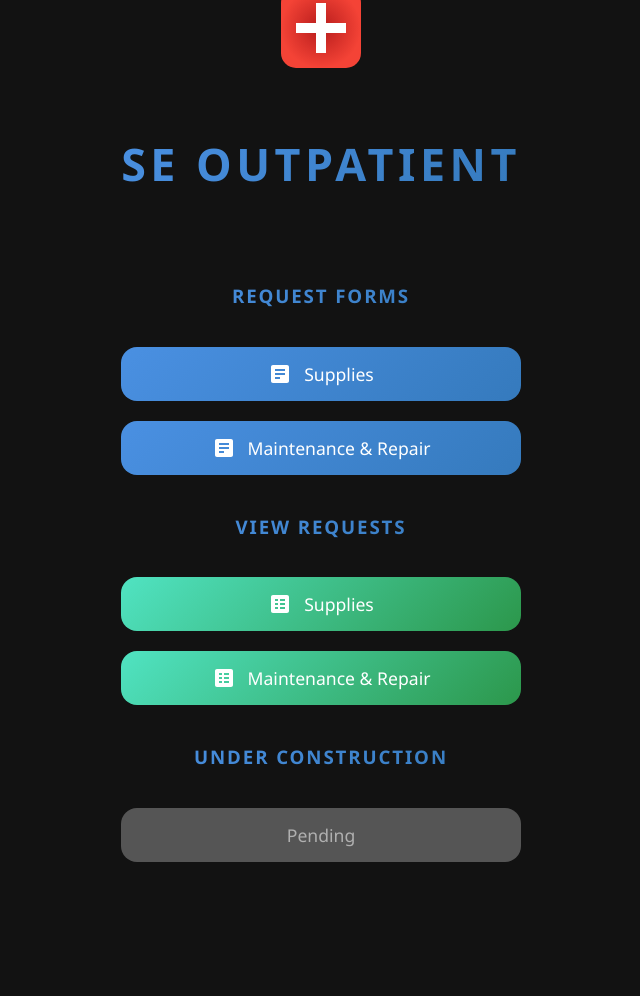
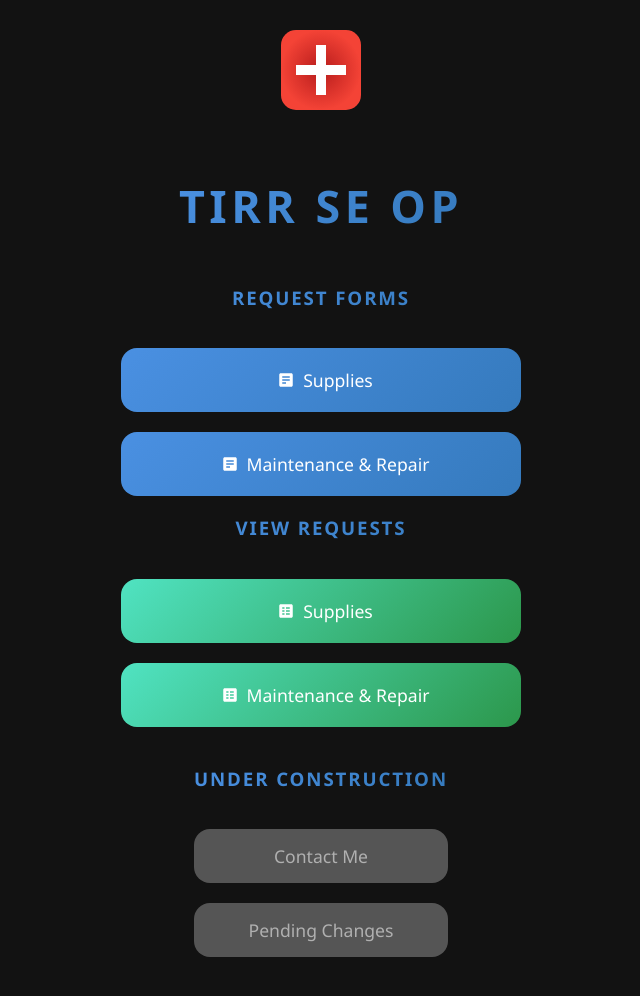
Before and after one commit to sandboxWorkspace/will, a plain HTML site: page index.html in a window 1280 px wide. Shown: the whole page, without its empty margins (319-959 px from the left). Before the commit the page ends 862 px from the top, so only its background shows below. Drawn offline with Linux system fonts and the light colour scheme.

Commit message:
UI overhaul and new pending workspace index

```diff
--- a/index.html
+++ b/index.html
@@ -3,7 +3,7 @@
 <head>
     <meta charset="UTF-8">
     <meta name="viewport" content="width=device-width, initial-scale=1.0">
-    <title>Will_Draft</title>
+    <title>Will_QRCode</title>
     <link rel="stylesheet" href="styles.css">
     <link rel="icon" href="favicon.svg" type="image/svg+xml">
 </head>
@@ -12,7 +12,7 @@
         <a href="index.html">
             <img src="logo.svg" alt="Primary Logo" class="logo">
         </a>
-        <h1>SE Outpatient</h1>
+        <h1>TIRR SE OP</h1>
     </header>
     <div class="button-container">
         <h3>Request Forms</h3>
@@ -24,7 +24,9 @@
             <img src="formicon.svg" alt="Form Icon" class="icon">
             Maintenance & Repair
         </a>
+    </div>
 
+    <div class="button-container">
         <h3>View Requests</h3>
         <a href="https://docs.google.com/spreadsheets/d/e/2PACX-1vQNeZwa76RZerOeXpwjlddv7WwyDiR1D74bXeej2WfE6TPvcokSVHU9FtxUvzP7KaAT1s1wlCZ7Jc0K/pubhtml" class="button spreadsheet-button">
             <img src="sheeticon.svg" alt="Spreadsheet Icon" class="icon">
@@ -34,12 +36,6 @@
             <img src="sheeticon.svg" alt="Spreadsheet Icon" class="icon">
             Maintenance & Repair
         </a>
-
-        <h3>Under Construction</h3>
-        <a href="pending.html" class="button pending-button">
-            <!-- <img src="sheeticon.svg" alt="Spreadsheet Icon" class="icon"> -->
-            Pending
-        </a>
     </div>
 
     <script src="https://www.gstatic.com/firebasejs/9.0.0/firebase-app.js"></script>
@@ -47,4 +43,20 @@
     <script src="scripts.js"></script>
 
 </body>
+
+<div>
+    <footer>
+            <div class="button-container">
+                <h3>Under Construction</h3>
+                <a href="mailto:Wilbert.Liu@memorialhermann.org" class="button pending-button">
+                    Contact Me
+                </a>
+
+                <a href="pending.html" class="button pending-button">
+                    <!-- <img src="sheeticon.svg" alt="Spreadsheet Icon" class="icon"> -->
+                    Pending Changes
+                </a>
+            </div>
+    </footer>
+</div>
 </html>
--- a/styles.css
+++ b/styles.css
@@ -1,22 +1,22 @@
-/* Base styles */
 body {
     display: flex;
     justify-content: center;
     align-items: center;
     flex-direction: column;
-    height: 100vh;
-    margin: 0;
+    min-height: 100vh;
+    margin: 0 auto;
     font-family: 'Segoe UI', Tahoma, Geneva, Verdana, sans-serif;
     background-color: #121212; /* Very dark grey background */
     color: #e0e0e0; /* Slight white/tan text color */
     padding: 20px; /* Add padding for mobile view */
+    overflow-x: hidden; /* Prevent horizontal scrolling */
 }
 
 header {
     display: flex;
+    justify-content: center;
     flex-direction: column;
     align-items: center;
-    margin-bottom: 40px;
 }
 
 .logo {
@@ -87,17 +87,18 @@ h3 {
 .pending-button {
     background: #555; /* Grey background for pending button */
     color: #b0b0b0; /* Light grey text color */
-    /*cursor: not-allowed; Indicate that the button is not clickable */
+    /*cursor: not-allowed; /* Indicate that the button is not clickable */
 }
 
 .button .icon {
-    margin-right: 12px;
-    width: 24px;
-    height: 24px;
+    margin: 8px;
+    width: 18px;
+    height: 18px;
+    display: inline-block; /* Ensure the icon is treated as an inline element */
 }
 
 /* Media queries */
-@media (max-width: 768px) {
+@media (max-width: 780px) {
     .button-container {
         max-width: 100%;
         padding: 0 20px;
@@ -120,7 +121,7 @@ h3 {
 
     .button {
         padding: 10px 15px;
-        border-radius: 24px; /* More rounded button corners for small screens */
+        border-radius: 28px; /* More rounded button corners for small screens */
     }
 
     .button .icon {
@@ -129,6 +130,29 @@ h3 {
     }
 
     body {
-        padding: 30px; /* Increase padding for small screens */
+        padding: 20px; /* Increase padding for small screens */
     }
+
+    header {
+        padding: 20px; /* Increase padding for small screens */
+    }
+
 }
+
+footer {
+    display: flex;
+    justify-content: center;
+    flex-direction: column;
+    align-items: center;
+    padding: 20px; /* Add padding for spacing */
+    margin: 0 auto; /* Center the footer horizontally */
+    text-align: center; /* Center the text */
+}
+
+.icon {
+    width: 24px; /* Set a fixed width for the icon */
+    height: auto; /* Maintain aspect ratio */
+    margin-left: 8px; /* Space between text and icon */
+    vertical-align: middle; /* Align the icon vertically with the text */
+    display: inline-block; /* Ensure the icon is treated as an inline element */
+}
```
Also changed, not shown: clinicMap.html (+2 -8 lines), pending.html (+4 -4 lines).
